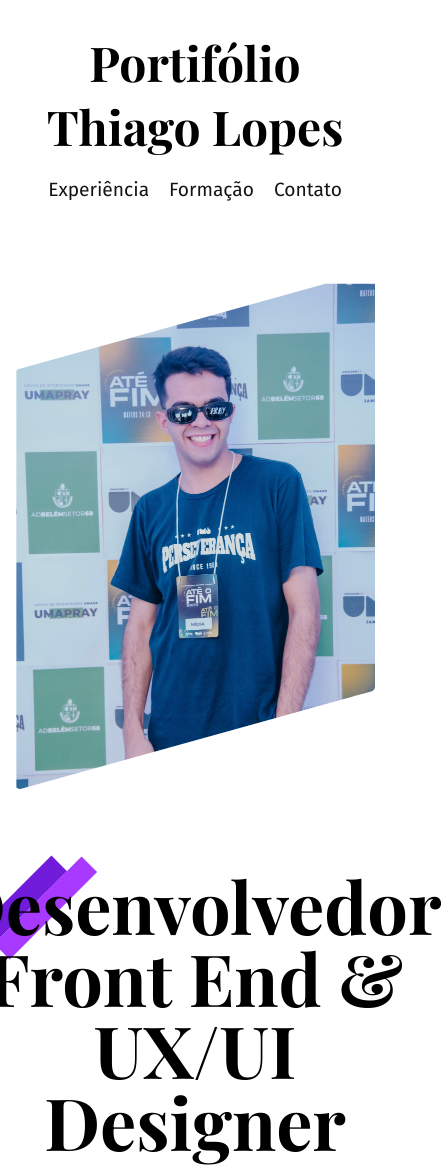
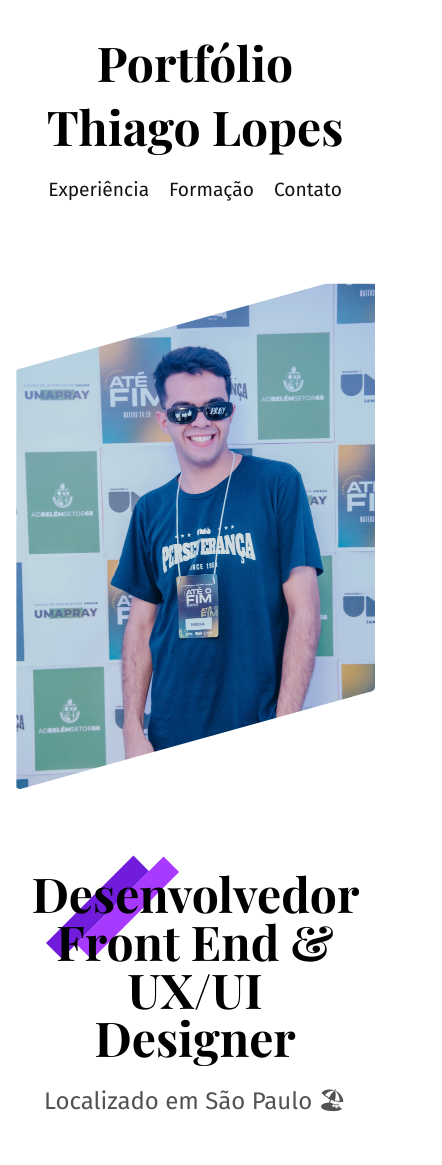
Before and after one commit to Dev-LopesT/Portifolio, a plain HTML site: page index.html in a window 390 px wide. Shown: the top 1165 px of the page, 442 px wide, since content can reach past the window. Drawn offline with nearby package versions, Linux system fonts and the light colour scheme; a web font is replaced by a local one.

Commit message:
Update Style.css

```diff
--- a/css/style.css
+++ b/css/style.css
@@ -152,3 +152,12 @@ main {
     left: 14px;
   }
 }
+
+@media (max-width: 600px) {
+
+  .nome-desenvolvedor {
+    font-size: 3rem;
+  }
+
+
+}
--- a/index.html
+++ b/index.html
@@ -1,5 +1,6 @@
 <!DOCTYPE html>
-<html lang="en">
+<html lang="pt-br">
+
 <head>
   <meta charset="UTF-8">
   <meta name="viewport" content="width=device-width, initial-scale=1.0">
@@ -7,9 +8,10 @@
   <link rel="stylesheet" href="./css/style.css">
   <link rel="stylesheet" href="./css/variaveis.css">
 </head>
+
 <body>
   <header>
-    <h1 class="titulo">Portifólio Thiago Lopes</h1>
+    <h1 class="titulo">Portfólio Thiago Lopes</h1>
     <nav aria-label="Primaria">
       <ul class="nav-container-flex">
         <li><a href="" class="list-item">Experiência</a></li>
@@ -23,8 +25,8 @@
     <article class="grid-container-conteudo">
       <img class="img-perfil" src="./img/119-DSC_4419.png" alt="Foto-Thiago-Lopes">
       <div>
-      <h2 class="nome-desenvolvedor">Desenvolvedor Front End & UX/UI Designer</h2>
-      <p class="local-desenvolvedor">Localizado em São Paulo 🏖</p>
+        <h2 class="nome-desenvolvedor">Desenvolvedor Front End & UX/UI Designer</h2>
+        <p class="local-desenvolvedor">Localizado em São Paulo 🏖</p>
       </div>
     </article>
 
@@ -35,4 +37,5 @@
 
 
 </body>
+
 </html>
```
